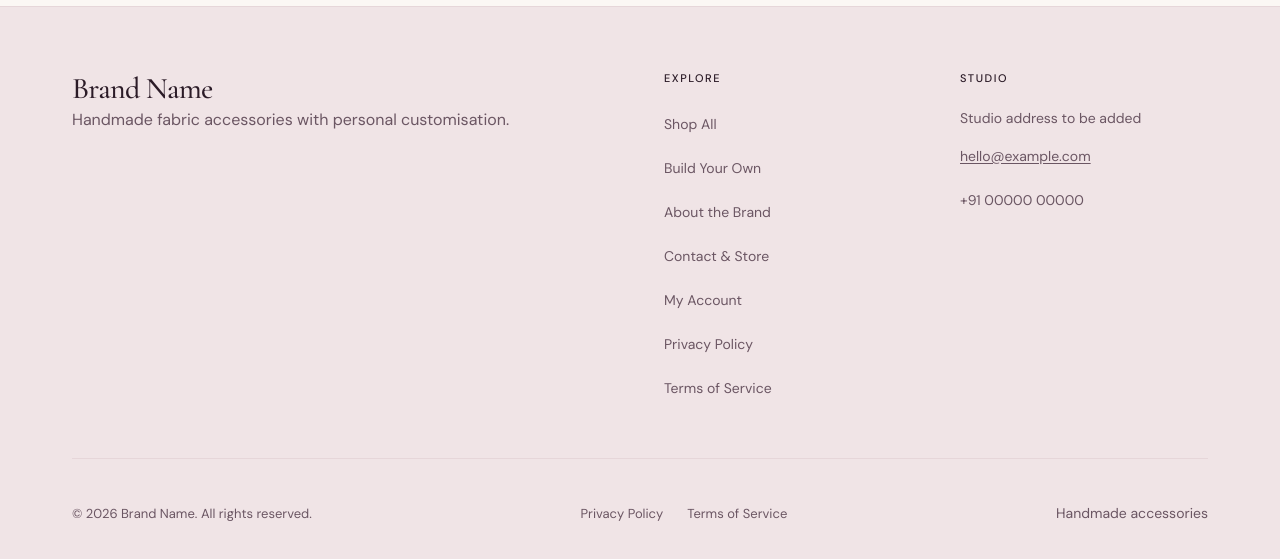
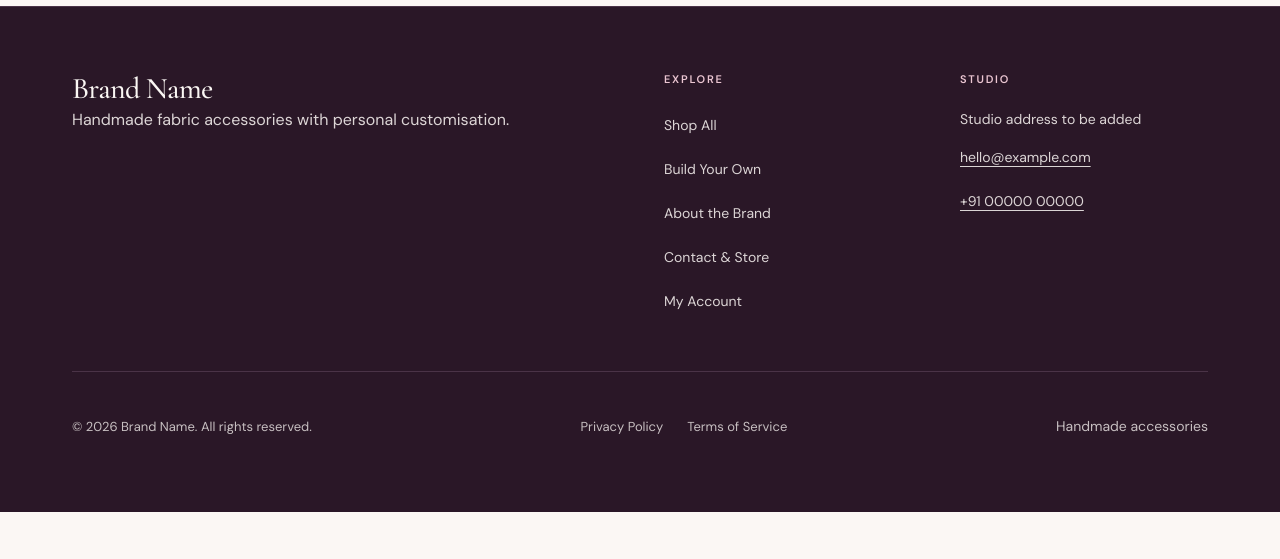
Before and after one commit to anandawasthi10/Boutique, a Next.js app: page / in a window 1280 px wide. Shown: the part 4021-4580 px from the top of the page. After the commit the page ends 4533 px from the top, so only its background shows below. Built offline with nearby package versions, Linux system fonts and the light colour scheme; no server answers.

Commit message:
Restyled the footer with the plum-deep theme.

```diff
--- a/components/layout/Footer.tsx
+++ b/components/layout/Footer.tsx
@@ -3,29 +3,38 @@ import Link from 'next/link';
 import { SITE_CONFIG } from '@/lib/config/site';
 
 export const Footer: React.FC = () => {
+  const exploreLinks = SITE_CONFIG.footerLinks.filter(
+    (link) => link.href !== '/privacy' && link.href !== '/terms'
+  );
+
   return (
-    <footer data-tone="dark" className="w-full bg-[var(--color-surface)] border-t border-[var(--color-border)] text-[var(--color-text)] mt-auto">
+    <footer
+      data-tone="dark"
+      className="w-full bg-[var(--color-plum-deep)] border-t border-[var(--color-plum-line)] text-[var(--color-ivory)] mt-auto"
+    >
       <div className="container-custom py-12 sm:py-16">
         <div className="grid grid-cols-1 md:grid-cols-4 gap-8 md:gap-12">
           {/* Brand Story Column */}
           <div className="md:col-span-2 space-y-3">
-            <span className="font-heading text-2xl sm:text-3xl font-medium tracking-tight text-[var(--color-text)]">
+            <span className="font-heading text-2xl sm:text-3xl font-medium tracking-tight text-[var(--color-ivory)]">
               {SITE_CONFIG.brandName}
             </span>
-            <p className="text-body text-[var(--color-text-muted)] max-w-md">
+            <p className="text-body text-[rgba(251,247,244,0.85)] max-w-md">
               Handmade fabric accessories with personal customisation.
             </p>
           </div>
 
           {/* Navigation Links Column */}
           <div className="space-y-2 sm:space-y-4">
-            <h2 className="text-label text-[var(--color-text)] font-semibold uppercase tracking-wider text-xs">Explore</h2>
+            <h2 className="text-[11px] font-semibold uppercase tracking-[0.16em] text-[var(--color-rose-pale)]">
+              Explore
+            </h2>
             <ul className="flex flex-col">
-              {SITE_CONFIG.footerLinks.map((link) => (
+              {exploreLinks.map((link) => (
                 <li key={link.href}>
                   <Link
                     href={link.href}
-                    className="min-h-[44px] inline-flex items-center text-body-small text-[var(--color-text-muted)] hover:text-[var(--color-text)] hover:underline transition-colors"
+                    className="min-h-[44px] inline-flex items-center text-body-small text-[rgba(251,247,244,0.85)] [@media(hover:hover)]:hover:text-[var(--color-ivory)] [@media(hover:hover)]:hover:underline [@media(hover:hover)]:hover:decoration-1 [@media(hover:hover)]:hover:underline-offset-4 transition-colors rounded-[4px] focus-visible:outline-2 focus-visible:outline-offset-2 focus-visible:outline-[var(--color-ivory)]"
                   >
                     {link.label}
                   </Link>
@@ -36,13 +45,15 @@ export const Footer: React.FC = () => {
 
           {/* Studio & Contact Column */}
           <div className="space-y-2 sm:space-y-4">
-            <h2 className="text-label text-[var(--color-text)] font-semibold uppercase tracking-wider text-xs">Studio</h2>
-            <div className="text-body-small text-[var(--color-text-muted)] flex flex-col">
+            <h2 className="text-[11px] font-semibold uppercase tracking-[0.16em] text-[var(--color-rose-pale)]">
+              Studio
+            </h2>
+            <div className="text-body-small text-[rgba(251,247,244,0.85)] flex flex-col">
               <p className="min-h-[32px] inline-flex items-center">{SITE_CONFIG.contact.address}</p>
               <p>
                 <a
                   href={`mailto:${SITE_CONFIG.contact.email}`}
-                  className="min-h-[44px] inline-flex items-center hover:text-[var(--color-text)] underline underline-offset-2"
+                  className="min-h-[44px] inline-flex items-center underline decoration-1 underline-offset-4 text-[rgba(251,247,244,0.85)] [@media(hover:hover)]:hover:text-[var(--color-ivory)] transition-colors rounded-[4px] focus-visible:outline-2 focus-visible:outline-offset-2 focus-visible:outline-[var(--color-ivory)]"
                 >
                   {SITE_CONFIG.contact.email}
                 </a>
@@ -50,7 +61,7 @@ export const Footer: React.FC = () => {
               <p>
                 <a
                   href={`tel:${SITE_CONFIG.contact.phone.replace(/\s+/g, '')}`}
-                  className="min-h-[44px] inline-flex items-center hover:text-[var(--color-text)]"
+                  className="min-h-[44px] inline-flex items-center underline decoration-1 underline-offset-4 text-[rgba(251,247,244,0.85)] [@media(hover:hover)]:hover:text-[var(--color-ivory)] transition-colors rounded-[4px] focus-visible:outline-2 focus-visible:outline-offset-2 focus-visible:outline-[var(--color-ivory)]"
                 >
                   {SITE_CONFIG.contact.phone}
                 </a>
@@ -60,23 +71,23 @@ export const Footer: React.FC = () => {
         </div>
 
         {/* Bottom Bar */}
-        <div className="border-t border-[var(--color-border)] mt-10 pt-6 sm:mt-12 sm:pt-8 flex flex-col sm:flex-row items-center justify-between gap-4 text-[13px] text-[var(--color-text-muted)] text-center sm:text-left">
+        <div className="border-t border-[var(--color-plum-line)] mt-10 pt-6 sm:mt-12 sm:pt-8 flex flex-col sm:flex-row items-center justify-between gap-4 text-[13px] text-[rgba(251,247,244,0.75)] text-center sm:text-left">
           <p>© 2026 {SITE_CONFIG.brandName}. All rights reserved.</p>
           <div className="flex items-center gap-4 sm:gap-6 flex-wrap justify-center">
             <Link
               href="/privacy"
-              className="min-h-[44px] inline-flex items-center hover:underline hover:text-[var(--color-text)] transition-colors"
+              className="min-h-[44px] inline-flex items-center text-[rgba(251,247,244,0.75)] [@media(hover:hover)]:hover:text-[var(--color-ivory)] [@media(hover:hover)]:hover:underline [@media(hover:hover)]:hover:decoration-1 [@media(hover:hover)]:hover:underline-offset-4 transition-colors rounded-[4px] focus-visible:outline-2 focus-visible:outline-offset-2 focus-visible:outline-[var(--color-ivory)]"
             >
               Privacy Policy
             </Link>
             <Link
               href="/terms"
-              className="min-h-[44px] inline-flex items-center hover:underline hover:text-[var(--color-text)] transition-colors"
+              className="min-h-[44px] inline-flex items-center text-[rgba(251,247,244,0.75)] [@media(hover:hover)]:hover:text-[var(--color-ivory)] [@media(hover:hover)]:hover:underline [@media(hover:hover)]:hover:decoration-1 [@media(hover:hover)]:hover:underline-offset-4 transition-colors rounded-[4px] focus-visible:outline-2 focus-visible:outline-offset-2 focus-visible:outline-[var(--color-ivory)]"
             >
               Terms of Service
             </Link>
           </div>
-          <p className="text-body-small text-[var(--color-text-muted)]">
+          <p className="text-body-small text-[rgba(251,247,244,0.75)]">
             Handmade accessories
           </p>
         </div>
```
Also changed, not shown: 1 other file (tests, documents, lock files or other folders).
